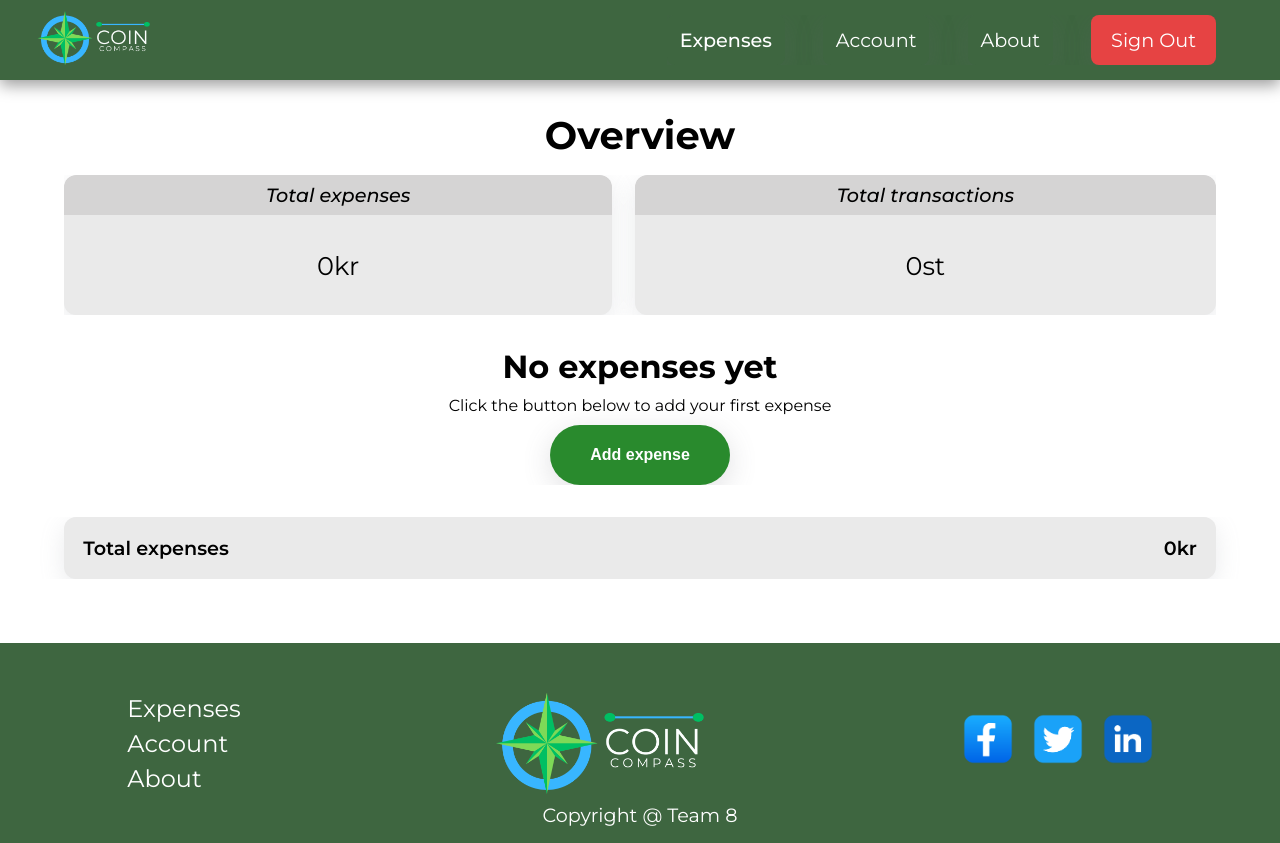
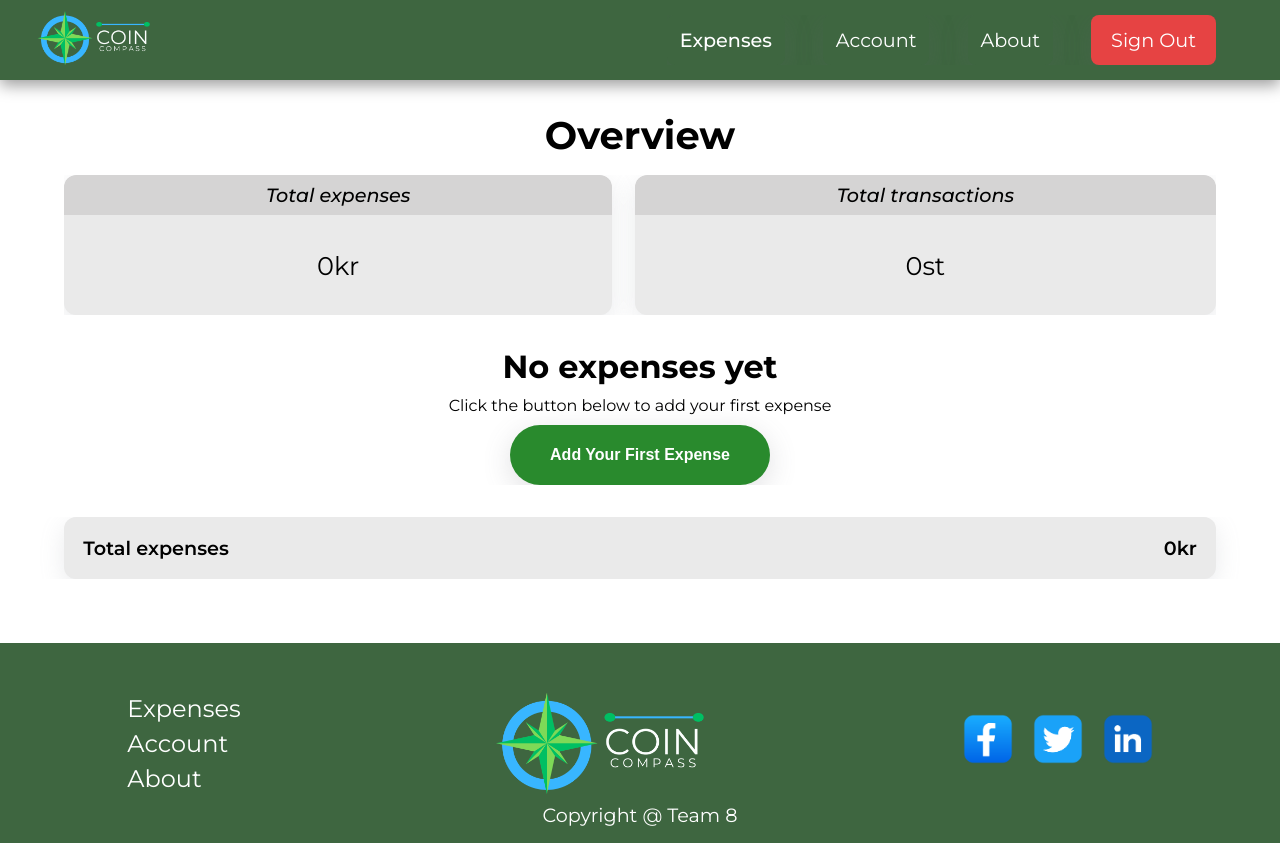
Before and after one commit to ITHS-Team8/CoinCompass, a Vue app: page /expenses in a window 1280 px wide. Built offline with nearby package versions, Linux system fonts and the light colour scheme; no server answers; the database is empty; sample sign-in values are in the browser's storage.

Commit message:
refactor: Update "Add expense" button label

```diff
--- a/src/views/ExpensesView.vue
+++ b/src/views/ExpensesView.vue
@@ -71,7 +71,7 @@
             <div>
                 <h3 class="table-heading">No expenses yet</h3>
                 <p>Click the button below to add your first expense</p>
-                <button class="add-btn" @click="showModal">Add expense</button>
+                <button class="add-btn" @click="showModal">Add Your First Expense</button>
             </div>
         </div>
         <ExpensesSummary />
```
